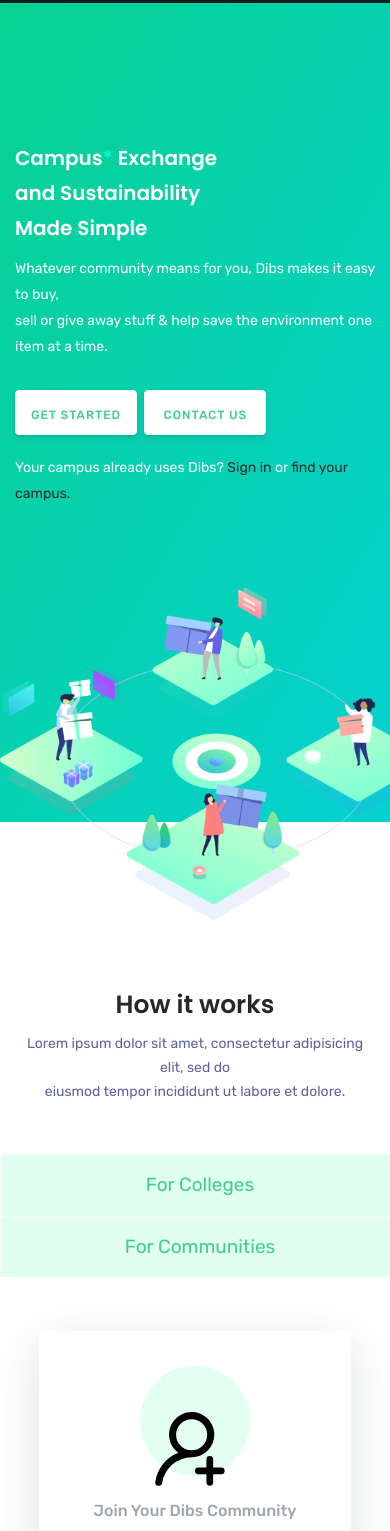
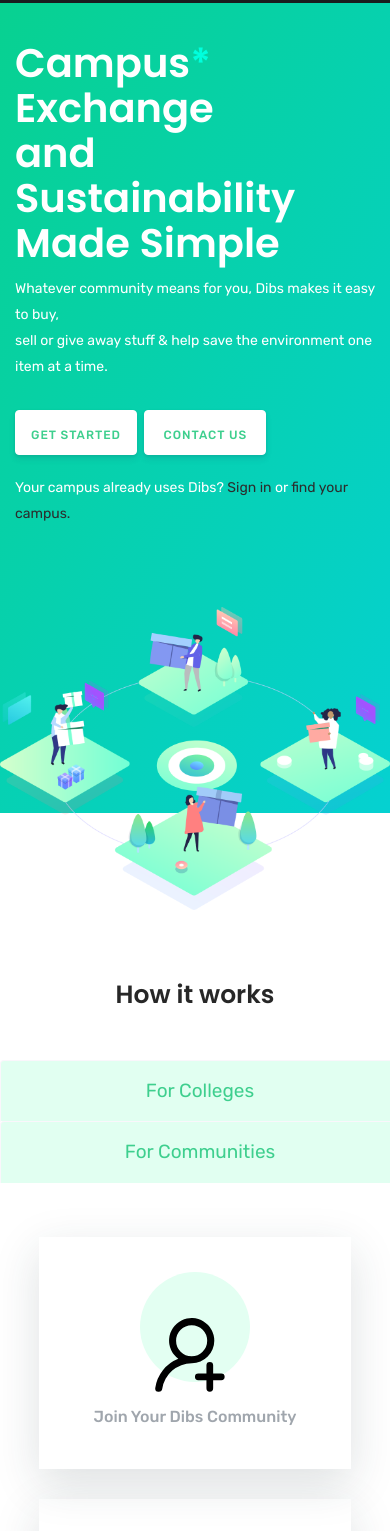
Before and after one commit to Codelewis/Dibslive, a plain HTML site: page index.html in a window 390 px wide. Shown: the part 59-1590 px from the top of the page. Drawn offline with Linux system fonts and the light colour scheme; files whose address does not match are found by name.

Commit message:
Updates text

```diff
--- a/css/main.css
+++ b/css/main.css
@@ -582,8 +582,11 @@ button:focus {
    Features
    ========================================================================== */
 #features {
-  margin-top: 100px;
+  margin-top: 0px;
   background: #f9f9f9; }
+  #features .section-header{
+    margin-top: 100px;
+  }
   #features .featured-bg {
     background: #fff; }
   #features .featured-border1 {
--- a/css/responsive.css
+++ b/css/responsive.css
@@ -180,11 +180,11 @@
     margin-left: 0;
     box-shadow: 0px 0px 0px 0px rgba(96, 94, 94, 0.17); }
   .hero-area .contents h2 {
-    font-size: 20px;
-    line-height: 35px;
+    font-size: 40px;
+    line-height: 45px;
     margin-bottom: 10px; }
   .hero-area .contents {
-    padding: 200px 0 50px; }
+    padding: 100px 0 50px; }
   .hero-area .contents p {
     color: #fff;
     font-size: 14px;
@@ -207,6 +207,9 @@
     padding: 15px 15px; }
   .hero-area .intro-img {
     padding: 30px 0 0px; }
+    .hero-area .intro-img img {
+      max-width: 100%;
+    }
   .section {
     padding: 70px 0px; }
   #services .services-item {
@@ -233,6 +236,9 @@
   #features .feature-item p {
     font-size: 15px;
     display: block; }
+    #features {
+      margin-top: 0px;
+    }
   .showcase-area .pr-0, .px-0 {
     padding-right: 15px !important; }
   #showcase {
--- a/index.html
+++ b/index.html
@@ -103,8 +103,6 @@
               <div>
                 <h2 class="section-title">How it works</h2>
                 <div class="desc-text">
-                  <p>Lorem ipsum dolor sit amet, consectetur adipisicing elit, sed do</p>
-                  <p>eiusmod tempor incididunt ut labore et dolore.</p>
                 </div>
               </div>
             </div>
@@ -182,12 +180,7 @@
 
                               <h2>Communicate with easeyy</h2>
                               <p class="lead">Uniquely underwhelm premium outsourcing with proactive leadership skills. </p>
-                              <p>Lorem ipsum dolor sit amet, consectetur adipiscing elit. Integer rutrum, urna eu pellentesque pretium, nisi nisi fermentum enim, et sagittis dolor nulla vel sapien. Vestibulum sit amet mattis ante. Ut placerat dui eu nulla
-                                  congue tincidunt ac a nibh. Mauris accumsan pulvinar lorem placerat volutpat. Praesent quis facilisis elit. Sed condimentum neque quis ex porttitor,
-                              </p>
-                              <p> malesuada faucibus augue aliquet. Sed elit est, eleifend sed dapibus a, semper a eros. Vestibulum blandit vulputate pharetra. Phasellus lobortis leo a nisl euismod, eu faucibus justo sollicitudin. Mauris consectetur, tortor
-                                  sed tempor malesuada, sem nunc porta augue, in dictum arcu tortor id turpis. Proin aliquet vulputate aliquam.
-                              </p>
+
                           </div>
                       </div>
                   </div>
@@ -333,7 +326,7 @@
               <div>
                 <h2 class="section-title">Partners</h2>
                 <div class="desc-text">
-                  <p>Lorem ipsum dolor sit amet, consectetur adipisicing elit, sed do <br> eiusmod tempor incididunt ut labore et dolore.</p>
+
                 </div>
               </div>
             </div>
@@ -430,8 +423,7 @@
               <div>
                 <h2 class="section-title">Get In Touch</h2>
                 <div class="desc-text">
-                  <p>Lorem ipsum dolor sit amet, consectetur adipisicing elit, sed do</p>
-                  <p>eiusmod tempor incididunt ut labore et dolore.</p>
+
                 </div>
               </div>
             </div>
```
